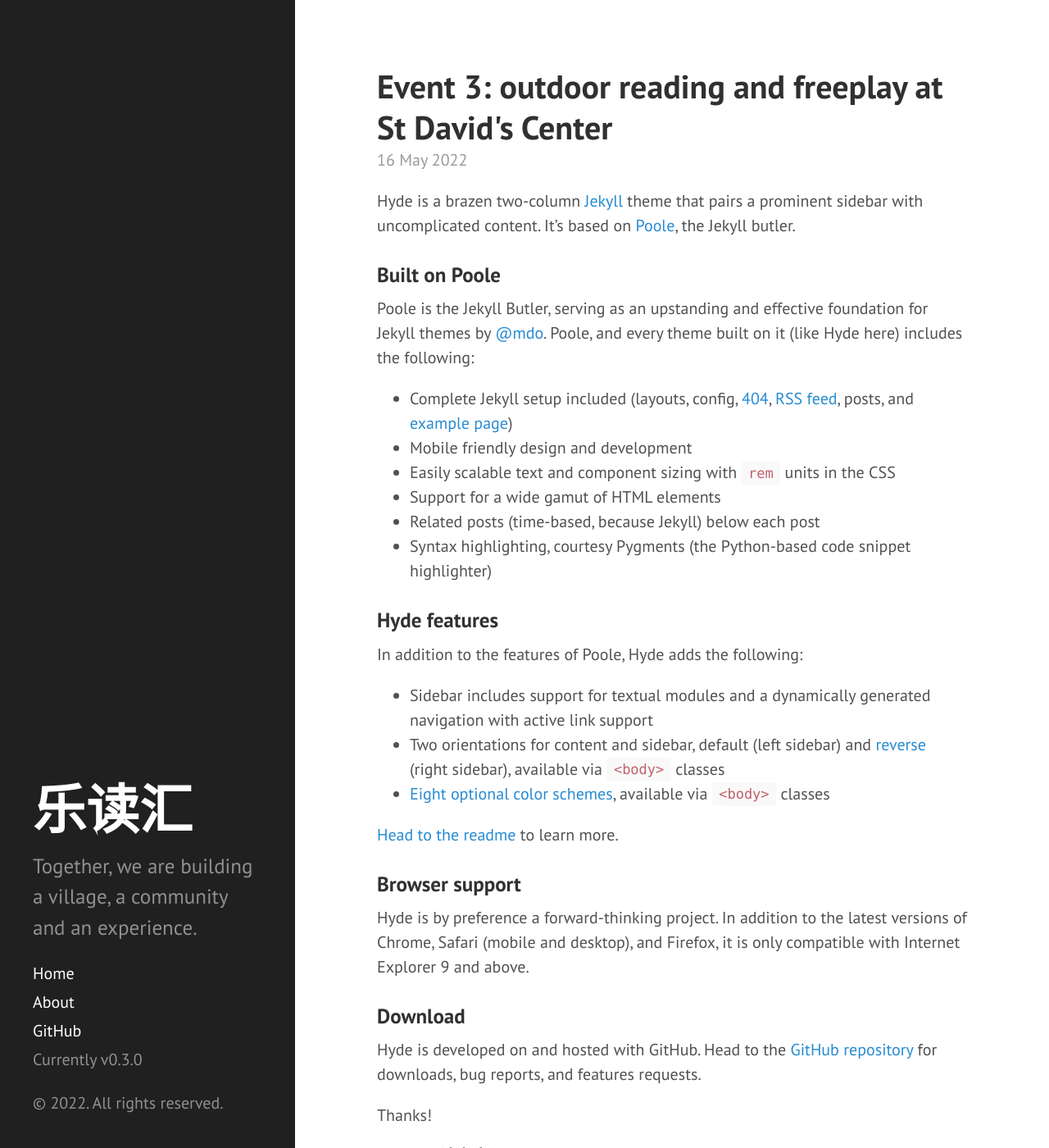
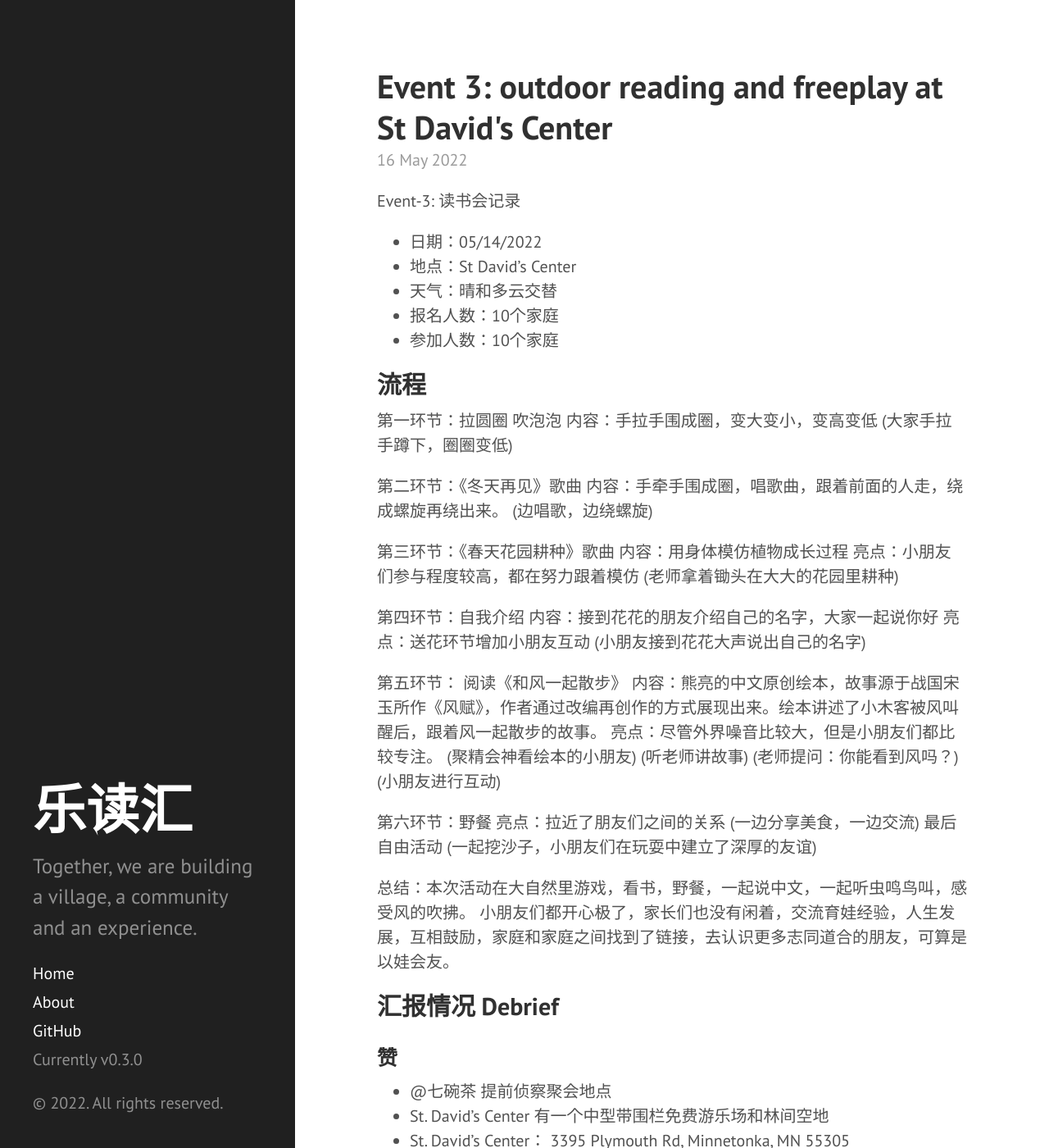
Before and after one commit to leducon/leducon.github.io, a Jekyll site: the page built from _posts/2022-05-16-event3-outdoor-read.md, in a window 1280 px wide and 1400 px high. Shown: the whole window at 82% size. Built offline with Jekyll 4.4.1, drawn with Linux system fonts in a browser that asks for light colours; Markdown is read by kramdown in place of the engine named in the settings; some of the changed text lies outside the part shown.

Commit message:
remove old file

```diff
--- a/_posts/2022-05-16-event3-outdoor-read.md
+++ b/_posts/2022-05-16-event3-outdoor-read.md
@@ -5,43 +5,7 @@ date: 2022-05-15 21:00:00 -0600
 categories: [events, outdoor, picnic, freeplay]
 ---
 
-Hyde is a brazen two-column [Jekyll](http://jekyllrb.com) theme that pairs a prominent sidebar with uncomplicated content. It's based on [Poole](http://getpoole.com), the Jekyll butler.
-
-### Built on Poole
-
-Poole is the Jekyll Butler, serving as an upstanding and effective foundation for Jekyll themes by [@mdo](https://twitter.com/mdo). Poole, and every theme built on it (like Hyde here) includes the following:
-
-* Complete Jekyll setup included (layouts, config, [404](/404), [RSS feed](/atom.xml), posts, and [example page](/about))
-* Mobile friendly design and development
-* Easily scalable text and component sizing with `rem` units in the CSS
-* Support for a wide gamut of HTML elements
-* Related posts (time-based, because Jekyll) below each post
-* Syntax highlighting, courtesy Pygments (the Python-based code snippet highlighter)
-
-### Hyde features
-
-In addition to the features of Poole, Hyde adds the following:
-
-* Sidebar includes support for textual modules and a dynamically generated navigation with active link support
-* Two orientations for content and sidebar, default (left sidebar) and [reverse](https://github.com/poole/lanyon#reverse-layout) (right sidebar), available via `<body>` classes
-* [Eight optional color schemes](https://github.com/poole/hyde#themes), available via `<body>` classes
-
-[Head to the readme](https://github.com/poole/hyde#readme) to learn more.
-
-### Browser support
-
-Hyde is by preference a forward-thinking project. In addition to the latest versions of Chrome, Safari (mobile and desktop), and Firefox, it is only compatible with Internet Explorer 9 and above.
-
-### Download
-
-Hyde is developed on and hosted with GitHub. Head to the <a href="https://github.com/poole/hyde">GitHub repository</a> for downloads, bug reports, and features requests.
-
-Thanks!
-
-
-
-
-**Event-3: 读书会记录**
+Event-3: 读书会记录
 
 - 日期：05/14/2022
 - 地点：St David's Center
```
Also changed, not shown: _posts/2022-05-16-event3-outdoor-read2.md (deleted, +0 -80 lines).
